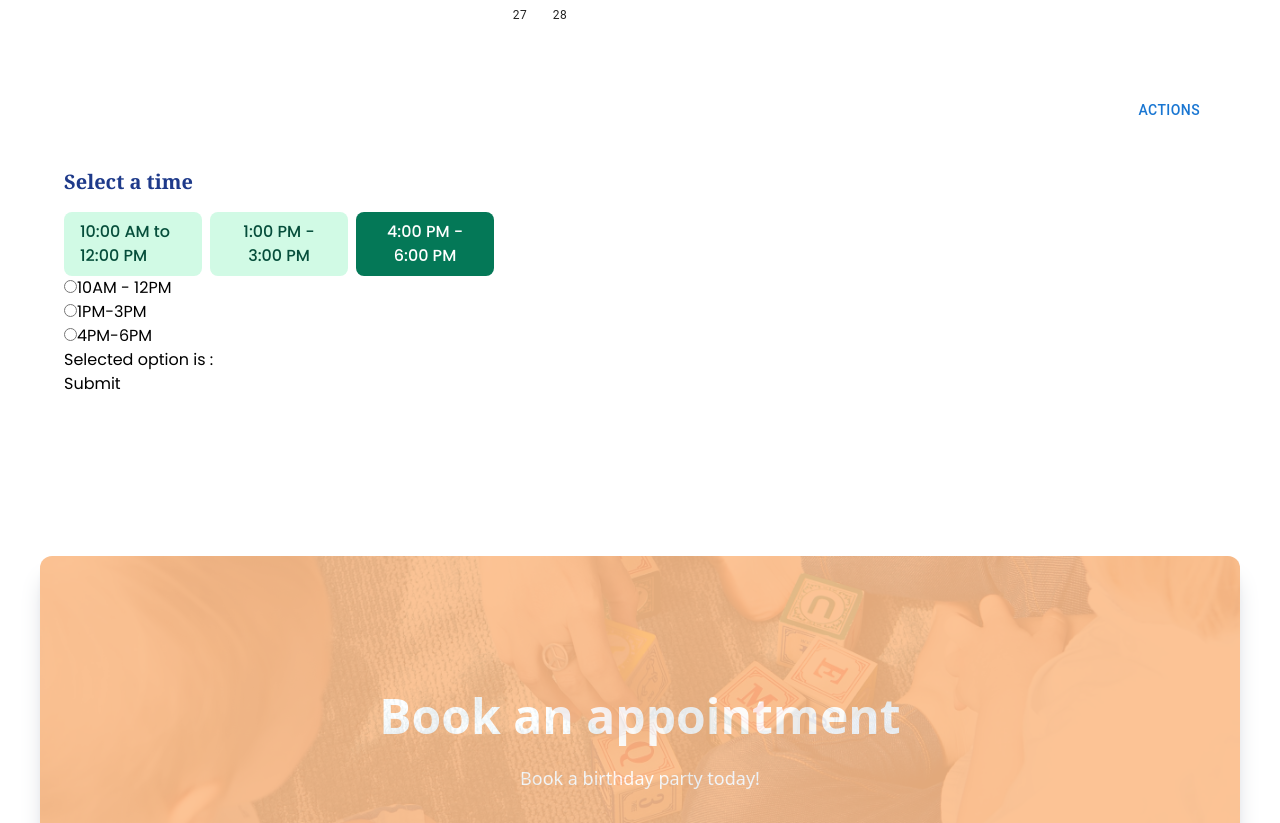
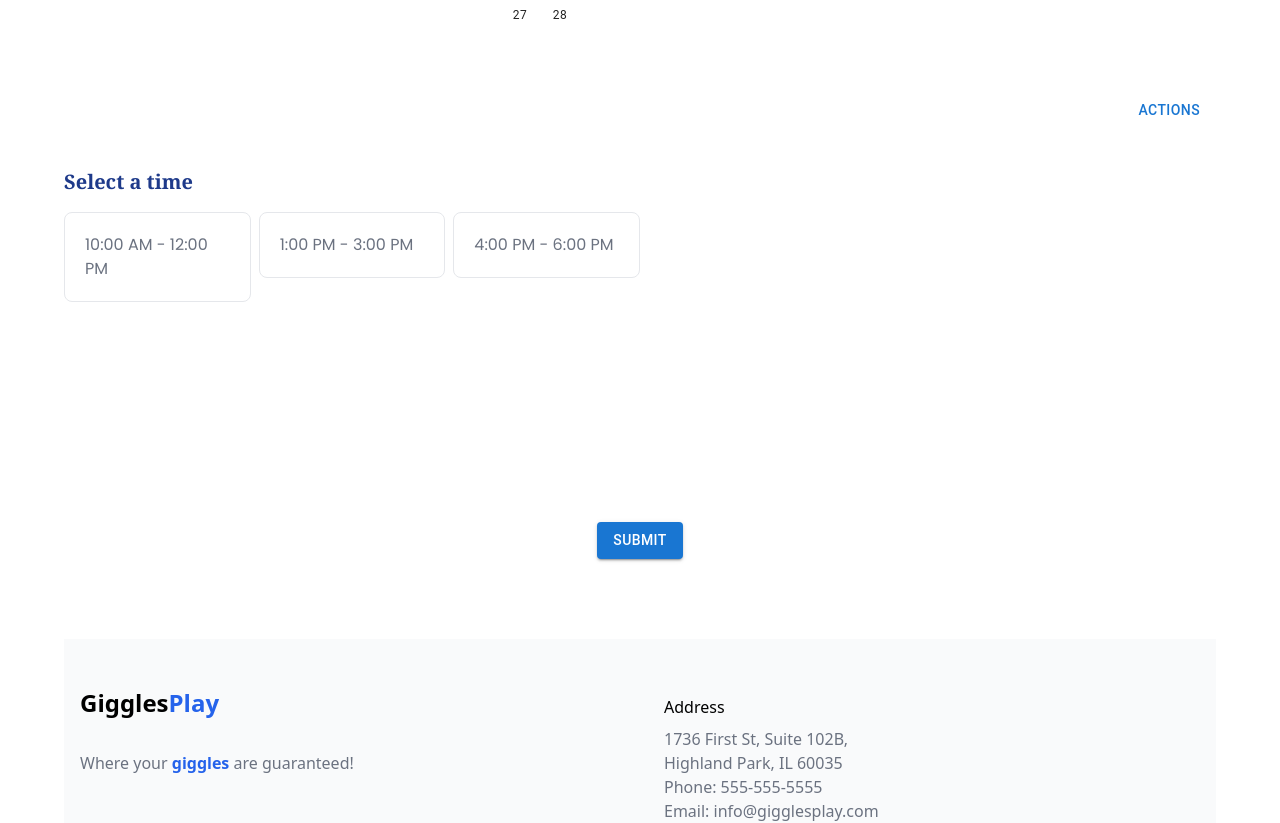
Before and after one commit to ngriggs/fictional-octo-train, a React (Vite) app: page /booking in a window 1280 px wide. Shown: the part 1580-2403 px from the top of the page. Built offline with nearby package versions, Linux system fonts and the light colour scheme.

Commit message:
first pass at adding date picker form

```diff
--- a/src/App.jsx
+++ b/src/App.jsx
@@ -1,4 +1,4 @@
-import styles from './style'
+import styles from "./style";
 import {
   Stats,
   Business,
@@ -7,35 +7,35 @@ import {
   Testimonials,
   Clients,
   CTA,
-  Footer
-} from './components'
-import Hero2 from './components/Hero2'
-import Booking from './components/Booking'
-import Hero3 from './components/Hero3'
-import Navbar2 from './components/Navbar2'
-import Navbar3 from './components/Navbar3'
-import { BrowserRouter, Route, Routes } from 'react-router-dom'
-import Waiver from './components/Waiver'
-import Footer2 from './components/Footer2'
-import Error from './components/Error'
-import Contact from './components/Contact'
-import Booking2 from './components/Booking2'
+  Footer,
+} from "./components";
+import Hero2 from "./components/Hero2";
+import Booking from "./components/Booking";
+import Hero3 from "./components/Hero3";
+import Navbar2 from "./components/Navbar2";
+import Navbar3 from "./components/Navbar3";
+import { BrowserRouter, Route, Routes } from "react-router-dom";
+import Waiver from "./components/Waiver";
+import Footer2 from "./components/Footer2";
+import Error from "./components/Error";
+import Contact from "./components/Contact";
+import Booking2 from "./components/Booking2";
 const App = () => (
-  <div className='bg-primary w-full overflow-hidden'>
+  <div className="bg-primary w-full overflow-hidden">
     <BrowserRouter>
       <Navbar2 />
       <div>
-        <Routes className='flex-grow'>
-          <Route path='/' index element={<Hero2 />} />
-          <Route path='/booking' element={<Booking2 />} />
-          <Route path='/booking2' element={<Booking2 />} />
-          <Route path='/contact' element={<Contact />} />
-          <Route path='/newStuff' element={<Navbar2 />} />
-          <Route path='/waiver' element={<Billing />} />
-          <Route path='*' element={<Error />} />
+        <Routes className="flex-grow">
+          <Route path="/" index element={<Hero2 />} />
+          <Route path="/booking" element={<Booking2 />} />
+          <Route path="/booking2" element={<Booking2 />} />
+          <Route path="/contact" element={<Contact />} />
+          <Route path="/newStuff" element={<Navbar2 />} />
+          <Route path="/waiver" element={<Billing />} />
+          <Route path="*" element={<Error />} />
         </Routes>
       </div>
-      <Booking />
+
       <div
         className={`bg-primary ${styles.paddingX} ${styles.flexStart} sticky top-[100vh] bottom-0`}
       >
@@ -45,6 +45,6 @@ const App = () => (
       </div>
     </BrowserRouter>
   </div>
-)
+);
 
-export default App
+export default App;
--- a/src/components/ActionBarComponent.jsx
+++ b/src/components/ActionBarComponent.jsx
@@ -1,17 +1,20 @@
-import * as React from 'react';
-import PropTypes from 'prop-types';
-import dayjs from 'dayjs';
-import TextField from '@mui/material/TextField';
-import Button from '@mui/material/Button';
-import Menu from '@mui/material/Menu';
-import MenuItem from '@mui/material/MenuItem';
-import DialogActions from '@mui/material/DialogActions';
-import { unstable_useId as useId } from '@mui/utils';
-import { LocalizationProvider } from '@mui/x-date-pickers/LocalizationProvider';
-import { AdapterDayjs } from '@mui/x-date-pickers/AdapterDayjs';
-import { StaticDatePicker } from '@mui/x-date-pickers/StaticDatePicker';
+import * as React from "react";
+import PropTypes from "prop-types";
+import dayjs from "dayjs";
+import TextField from "@mui/material/TextField";
+import Button from "@mui/material/Button";
+import Menu from "@mui/material/Menu";
+import MenuItem from "@mui/material/MenuItem";
+import DialogActions from "@mui/material/DialogActions";
+import { unstable_useId as useId } from "@mui/utils";
+import { LocalizationProvider } from "@mui/x-date-pickers/LocalizationProvider";
+import { AdapterDayjs } from "@mui/x-date-pickers/AdapterDayjs";
+import { StaticDatePicker } from "@mui/x-date-pickers/StaticDatePicker";
 
-import { useLocaleText, WrapperVariantContext } from '@mui/x-date-pickers/internals';
+import {
+  useLocaleText,
+  WrapperVariantContext,
+} from "@mui/x-date-pickers/internals";
 
 const CustomActionBar = (props) => {
   const { onAccept, onClear, onCancel, onSetToday, actions } = props;
@@ -22,7 +25,7 @@ const CustomActionBar = (props) => {
   const id = useId();
 
   const actionsArray =
-    typeof actions === 'function' ? actions(wrapperVariant) : actions;
+    typeof actions === "function" ? actions(wrapperVariant) : actions;
 
   if (actionsArray == null || actionsArray.length === 0) {
     return null;
@@ -30,7 +33,7 @@ const CustomActionBar = (props) => {
 
   const menuItems = actionsArray?.map((actionType) => {
     switch (actionType) {
-      case 'clear':
+      case "clear":
         return (
           <MenuItem
             data-mui-test="clear-action-button"
@@ -44,7 +47,7 @@ const CustomActionBar = (props) => {
           </MenuItem>
         );
 
-      case 'cancel':
+      case "cancel":
         return (
           <MenuItem
             onClick={() => {
@@ -57,7 +60,7 @@ const CustomActionBar = (props) => {
           </MenuItem>
         );
 
-      case 'accept':
+      case "accept":
         return (
           <MenuItem
             onClick={() => {
@@ -70,7 +73,7 @@ const CustomActionBar = (props) => {
           </MenuItem>
         );
 
-      case 'today':
+      case "today":
         return (
           <MenuItem
             data-mui-test="today-action-button"
@@ -93,9 +96,9 @@ const CustomActionBar = (props) => {
     <DialogActions>
       <Button
         id={`picker-actions-${id}`}
-        aria-controls={open ? 'basic-menu' : undefined}
+        aria-controls={open ? "basic-menu" : undefined}
         aria-haspopup="true"
-        aria-expanded={open ? 'true' : undefined}
+        aria-expanded={open ? "true" : undefined}
         onClick={(event) => setAnchorEl(event.currentTarget)}
       >
         Actions
@@ -106,7 +109,7 @@ const CustomActionBar = (props) => {
         open={open}
         onClose={() => setAnchorEl(null)}
         MenuListProps={{
-          'aria-labelledby': `picker-actions-${id}`,
+          "aria-labelledby": `picker-actions-${id}`,
         }}
       >
         {menuItems}
@@ -122,7 +125,7 @@ CustomActionBar.propTypes = {
    * @default `['cancel', 'accept']` for mobile and `[]` for desktop
    */
   actions: PropTypes.oneOfType([
-    PropTypes.arrayOf(PropTypes.oneOf(['accept', 'cancel', 'clear', 'today'])),
+    PropTypes.arrayOf(PropTypes.oneOf(["accept", "cancel", "clear", "today"])),
     PropTypes.func,
   ]),
   onAccept: PropTypes.func.isRequired,
@@ -132,12 +135,15 @@ CustomActionBar.propTypes = {
 };
 
 export default function ActionBarComponent() {
-  const [value, setValue] = React.useState(() => dayjs('2022-02-01T00:00'));
+  const [value, setValue] = React.useState(() => dayjs("2022-02-01T00:00"));
 
   return (
     <LocalizationProvider dateAdapter={AdapterDayjs}>
       <StaticDatePicker
-        onChange={(newValue) => setValue(newValue)}
+        onChange={(newValue) => {
+          setValue(newValue);
+          console.log(newValue);
+        }}
         value={value}
         renderInput={(params) => <TextField {...params} />}
         components={{
@@ -145,7 +151,7 @@ export default function ActionBarComponent() {
         }}
         componentsProps={{
           actionBar: {
-            actions: ['today'],
+            actions: ["today"],
           },
         }}
       />
--- a/src/components/Booking2.jsx
+++ b/src/components/Booking2.jsx
@@ -1,3 +1,4 @@
+import { Button } from "@mui/material";
 import React, { Component } from "react";
 import { splashPhoto1 } from "../assets";
 import ActionBarComponent from "./ActionBarComponent";
@@ -41,62 +42,69 @@ class Booking2 extends Component {
           </p>
         </div>
         <div className="mx-auto grid max-w-screen-lg px-6 pb-20 font-poppins">
+          <form onSubmit={this.formSubmit}>
             <p className="mt-8 font-serif text-xl font-bold text-blue-900">
               Select which day you would like to reserve
             </p>
-          <ActionBarComponent />
-          <div className="">
+            <ActionBarComponent parentCallback={this.callbackFunction} />
             <p className="mt-8 font-serif text-xl font-bold text-blue-900">
               Select a time
             </p>
-            <label className="mt-4 grid grid-cols-4 gap-2 lg:max-w-xl">
-              <div className="rounded-lg bg-emerald-100 px-4 py-2 font-medium text-emerald-900 active:scale-95">
-                10:00 AM to 12:00 PM
-              </div>
-              <button className="rounded-lg bg-emerald-100 px-4 py-2 font-medium text-emerald-900 active:scale-95">
-                1:00 PM - 3:00 PM
-              </button>
-              <button className="rounded-lg bg-emerald-700 px-4 py-2 font-medium text-white active:scale-95">
-                4:00 PM - 6:00 PM
-              </button>
-            </label>
-          </div>
-          <form onSubmit={this.formSubmit}>
-            <div className="radio">
+            <div className="mt-4 grid ss:grid-rows-3 md:grid-cols-3 gap-2 lg:max-w-xl">
+              <div>
                 <input
                   type="radio"
+                  id="10-12"
                   value="10AM-12PM"
+                  class="hidden peer"
                   checked={this.state.selectedOption === "10AM-12PM"}
                   onChange={this.onValueChange}
                 />
-              <label>10AM - 12PM</label>
+                <label
+                  for="10-12"
+                  className="inline-flex justify-between items-center p-5 w-full text-gray-500 bg-white rounded-lg border border-gray-200 cursor-pointer dark:hover:text-gray-300 dark:border-gray-700 dark:peer-checked:text-blue-500 peer-checked:border-blue-600 peer-checked:text-blue-600 hover:text-gray-600 hover:bg-gray-100 dark:text-gray-400 dark:bg-gray-800 dark:hover:bg-gray-700"
+                >
+                  10:00 AM - 12:00 PM
+                </label>
               </div>
-            <div className="radio">
-              <label>
+              <div>
                 <input
                   type="radio"
+                  id="1-3"
                   value="1PM-3PM"
+                  class="hidden peer"
                   checked={this.state.selectedOption === "1PM-3PM"}
                   onChange={this.onValueChange}
                 />
-                1PM-3PM
+                <label
+                  for="1-3"
+                  className="inline-flex justify-between items-center p-5 w-full text-gray-500 bg-white rounded-lg border border-gray-200 cursor-pointer dark:hover:text-gray-300 dark:border-gray-700 dark:peer-checked:text-blue-500 peer-checked:border-blue-600 peer-checked:text-blue-600 hover:text-gray-600 hover:bg-gray-100 dark:text-gray-400 dark:bg-gray-800 dark:hover:bg-gray-700"
+                >
+                  1:00 PM - 3:00 PM
                 </label>
               </div>
-            <div className="radio">
-              <label>
+              <div>
                 <input
                   type="radio"
+                  id="4-6"
                   value="4PM-6PM"
+                  class="hidden peer"
                   checked={this.state.selectedOption === "4PM-6PM"}
                   onChange={this.onValueChange}
                 />
-                4PM-6PM
+                <label
+                  for="4-6"
+                  className="inline-flex justify-between items-center p-5 w-full text-gray-500 bg-white rounded-lg border border-gray-200 cursor-pointer dark:hover:text-gray-300 dark:border-gray-700 dark:peer-checked:text-blue-500 peer-checked:border-blue-600 peer-checked:text-blue-600 hover:text-gray-600 hover:bg-gray-100 dark:text-gray-400 dark:bg-gray-800 dark:hover:bg-gray-700"
+                >
+                  4:00 PM - 6:00 PM
                 </label>
               </div>
-            <div>Selected option is : {this.state.selectedOption}</div>
-            <button className="btn btn-default" type="submit">
+            </div>
+            <div className="mx-auto mt-6 max-w-md text-gray-600 grid place-items-center">
+              <Button variant="contained" onClick={this.formSubmit}>
                 Submit
-            </button>
+              </Button>
+            </div>
           </form>
         </div>
       </div>
```
Also changed, not shown: src/components/Navbar2.jsx (+195 -186 lines), src/components/TimeButtons.jsx (added, +120 -0 lines). Lines whose indentation alone changed are shown as unchanged.
